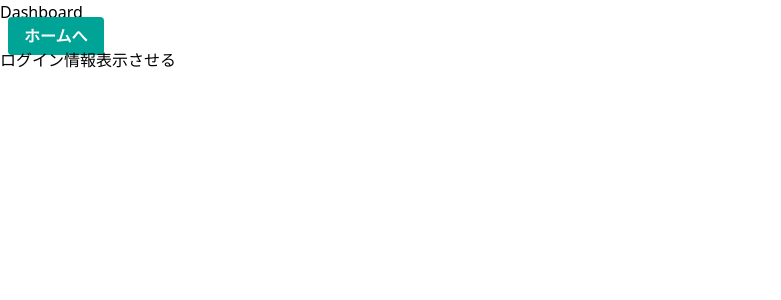
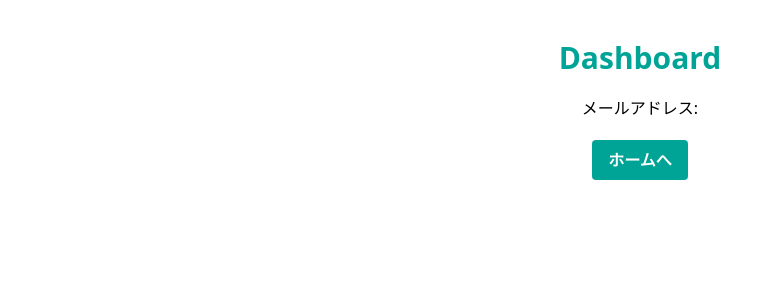
Before and after one commit to RintaroNasu/Micobase-Authenticatin-App, a Next.js app: page /user/dashboard in a window 1280 px wide. Shown: the top 300 px of the page, without its empty margins (0-781 px from the left). Built offline with nearby package versions, Linux system fonts and the light colour scheme; sample sign-in values are in the browser's storage.

Commit message:
全体CSSの修正

```diff
--- a/src/app/page.tsx
+++ b/src/app/page.tsx
@@ -23,24 +23,23 @@ export default function Home() {
     <div className="flex justify-center items-center gap-2 mt-10">
       {!isLoggedIn && (
         <>
-          <div>
-            <Link href="/user/sign_in" className="rounded-[4px] bg-[rgba(0,164,150,1)] py-2 font-semibold text-white hover:bg-[rgba(0,106,118,1)] disabled:bg-[rgba(0,164,150,1) ml-2 h-11 w-[100px] px-4">
-              ログイン
-            </Link>
-          </div>
-          <div>
-            <Link href="/user/sign_up" className="rounded-[4px] border border-fg-primary bg-white py-2 font-semibold text-fg-primary hover:bg-gray-300 disabled:opacity-[0.38] ml-2 h-11 w-[100px] px-4">
-              新規登録
-            </Link>
-          </div>
+          <Link href="/user/sign_in" className="rounded-[4px] bg-[rgba(0,164,150,1)] py-2 font-semibold text-white hover:bg-[rgba(0,106,118,1)] disabled:bg-[rgba(0,164,150,1) px-4 text-center">
+            ログイン
+          </Link>
+          <Link href="/user/sign_up" className="rounded-[4px] border border-fg-primary bg-white py-2 font-semibold text-fg-primary hover:bg-gray-300 disabled:opacity-[0.38]  px-4 text-center">
+            新規登録
+          </Link>
         </>
       )}
       {isLoggedIn && (
-        <div>
-          <button onClick={onClickLogout} className="rounded-[4px] bg-[rgba(0,164,150,1)] py-2 font-semibold text-white hover:bg-[rgba(0,106,118,1)] disabled:bg-[rgba(0,164,150,1) ml-2 h-11 w-[120px] px-4">
+        <>
+          <button onClick={onClickLogout} className="rounded-[4px] bg-[rgba(0,164,150,1)]  font-semibold text-white hover:bg-[rgba(0,106,118,1)] disabled:bg-[rgba(0,164,150,1) px-4 py-2">
             ログアウト
           </button>
-        </div>
+          <Link href="/user/dashboard" className="rounded-[4px] border border-fg-primary bg-white py-2 font-semibold text-fg-primary hover:bg-gray-300 disabled:opacity-[0.38] px-4 text-center">
+            DashBoard
+          </Link>
+        </>
       )}
     </div>
   );
--- a/src/app/user/dashboard/page.tsx
+++ b/src/app/user/dashboard/page.tsx
@@ -8,20 +8,19 @@ export default function dashboard() {
 
   useEffect(() => {
     const token = localStorage.getItem("access_token");
-    console.log(token);
     if (!token) {
       router.push("/");
     }
   });
   return (
-    <div>
-      <h1>Dashboard</h1>
-      <Link href="/" className="rounded-[4px] bg-[rgba(0,164,150,1)] py-2 font-semibold text-white hover:bg-[rgba(0,106,118,1)] disabled:bg-[rgba(0,164,150,1) ml-2 h-11 w-[110px] px-4">
+    <div className="flex flex-col items-center mt-10 gap-5">
+      <h1 className="text-3xl font-semibold text-[rgba(0,164,150,1)]">Dashboard</h1>
+      <div>
+        <p>メールアドレス:{}</p>
+      </div>
+      <Link href="/" className="rounded-[4px] bg-[rgba(0,164,150,1)]  font-semibold text-white hover:bg-[rgba(0,106,118,1)] disabled:bg-[rgba(0,164,150,1) px-4 py-2 text-center">
         ホームへ
       </Link>
-      <div>
-        <p>ログイン情報表示させる</p>
-      </div>
     </div>
   );
 }
--- a/src/app/user/sign_in/page.tsx
+++ b/src/app/user/sign_in/page.tsx
@@ -50,7 +50,7 @@ export default function Sign_in() {
           <button
             type="submit"
             disabled={!email || !password}
-            className={`rounded-[4px] py-1 font-semibold text-white ml-2 h-11 w-[100px] px-2
+            className={`rounded-[4px] py-2 font-semibold text-white px-4
               ${email && password ? "bg-[rgba(0,164,150,1)] hover:bg-[rgba(0,106,118,1)] cursor-pointer" : "bg-[rgba(0,164,150,0.6)] cursor-not-allowed"}
             `}
           >
@@ -58,7 +58,7 @@ export default function Sign_in() {
           </button>
         </form>
       </div>
-      <Link href="/" className="hover:bg-gray-300 rounded px-4 py-2">
+      <Link href="/" className="rounded-[4px] border border-fg-primary bg-white py-2 font-semibold text-fg-primary hover:bg-gray-300 disabled:opacity-[0.38] px-4 text-center mt-5">
         ホームへ
       </Link>
     </div>
--- a/src/app/user/sign_up/page.tsx
+++ b/src/app/user/sign_up/page.tsx
@@ -49,15 +49,15 @@ export default function Sign_up() {
           <button
             type="submit"
             disabled={!email || !password}
-            className={`rounded-[4px] py-1 font-semibold text-white ml-2 h-11 w-[100px] px-2
+            className={`rounded-[4px] py-2 font-semibold text-white px-4
               ${email && password ? "bg-[rgba(0,164,150,1)] hover:bg-[rgba(0,106,118,1)] cursor-pointer" : "bg-[rgba(0,164,150,0.6)] cursor-not-allowed"}
             `}
           >
-            登録
+            新規登録
           </button>
         </form>
       </div>
-      <Link href="/" className="hover:bg-gray-300 rounded px-4 py-2">
+      <Link href="/" className="rounded-[4px] border border-fg-primary bg-white py-2 font-semibold text-fg-primary hover:bg-gray-300 disabled:opacity-[0.38] px-4 text-center mt-5">
         ホームへ
       </Link>
     </div>
```
